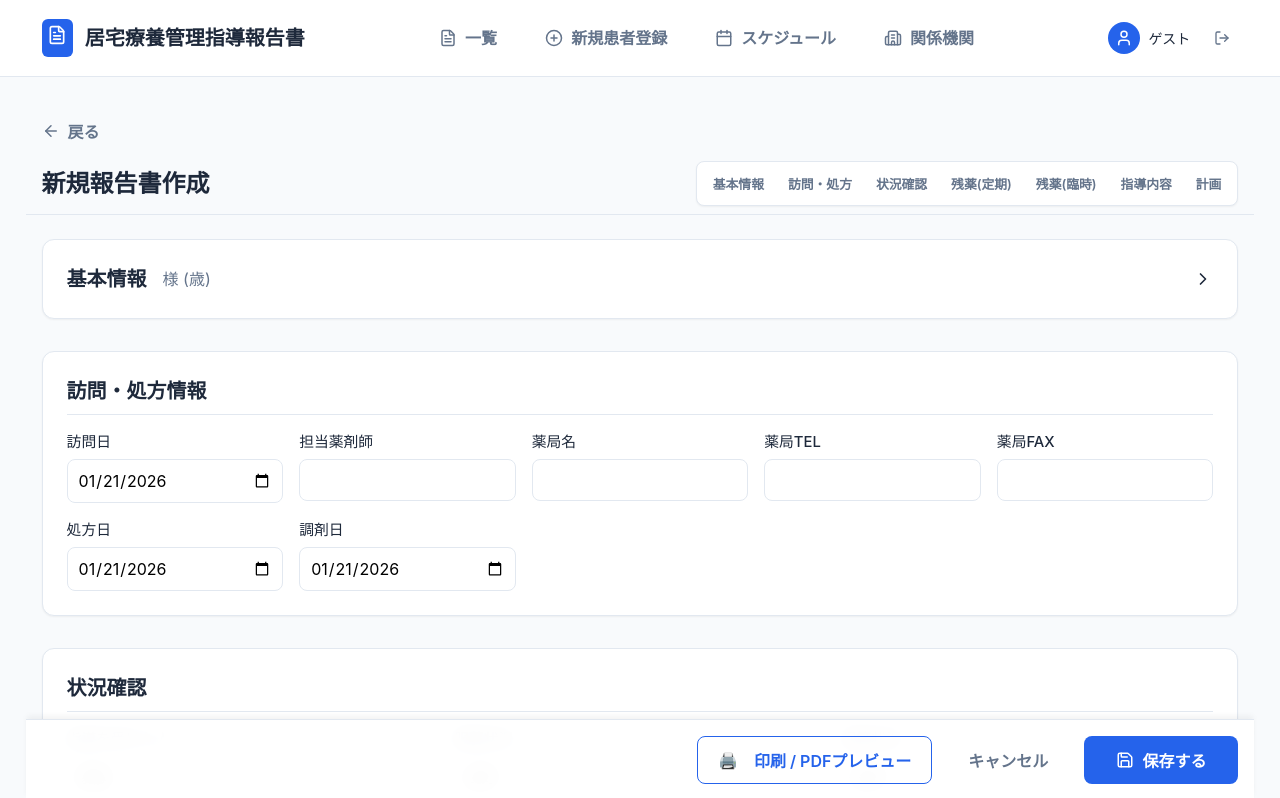
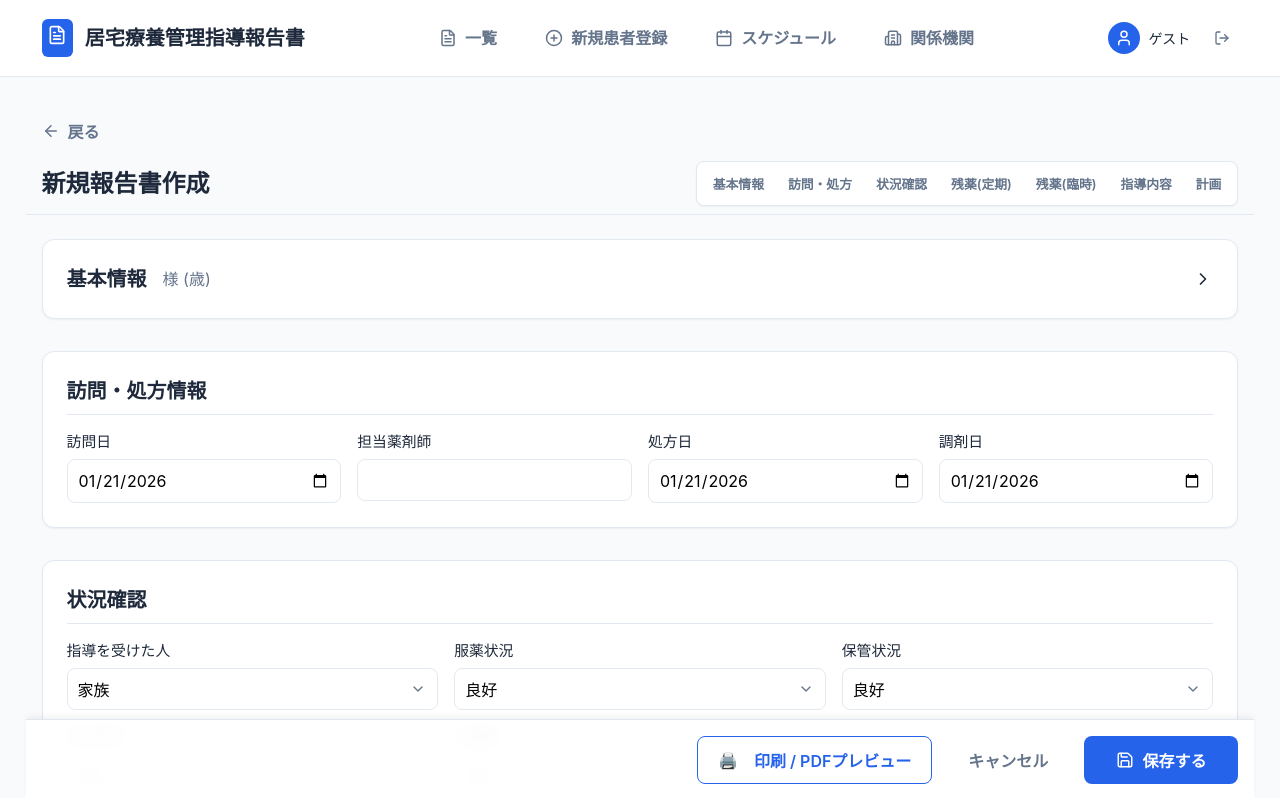
Before and after one commit to emayu323/pharmacy-inventory-report, a React (Vite) app: page /reports/new in a window 1280 px wide. Shown: the top 798 px of the page. Built offline with nearby package versions, Linux system fonts and the light colour scheme.

Commit message:
Remove redundant inputs and default pharmacist name to login user on copy

```diff
--- a/src/pages/ReportEdit.tsx
+++ b/src/pages/ReportEdit.tsx
@@ -224,6 +224,7 @@ export default function ReportEdit() {
                 visit_date: today,
                 prescription_date: today,
                 dispensing_date: today,
+                pharmacist_name: user?.user_metadata?.display_name || '', // Default to current user on copy
             })
             // If copying from prev report, we might want to copy the memo too, or clear it.
             // Since it's a "handover" for THAT visit, maybe it makes sense to start empty, or copy.
@@ -536,18 +537,7 @@ export default function ReportEdit() {
                             <label className="label">担当薬剤師</label>
                             <input type="text" name="pharmacist_name" className="input" required value={formData.pharmacist_name} onChange={handleChange} />
                         </div>
-                        <div>
-                            <label className="label">薬局名</label>
-                            <input type="text" name="pharmacy_name" className="input" value={formData.pharmacy_name || ''} onChange={handleChange} />
-                        </div>
-                        <div>
-                            <label className="label">薬局TEL</label>
-                            <input type="text" name="pharmacy_tel" className="input" value={formData.pharmacy_tel || ''} onChange={handleChange} />
-                        </div>
-                        <div>
-                            <label className="label">薬局FAX</label>
-                            <input type="text" name="pharmacy_fax" className="input" value={formData.pharmacy_fax || ''} onChange={handleChange} />
-                        </div>
+
                         <div>
                             <label className="label">処方日</label>
                             <input type="date" name="prescription_date" className="input" value={formData.prescription_date} onChange={handleChange} />
```
